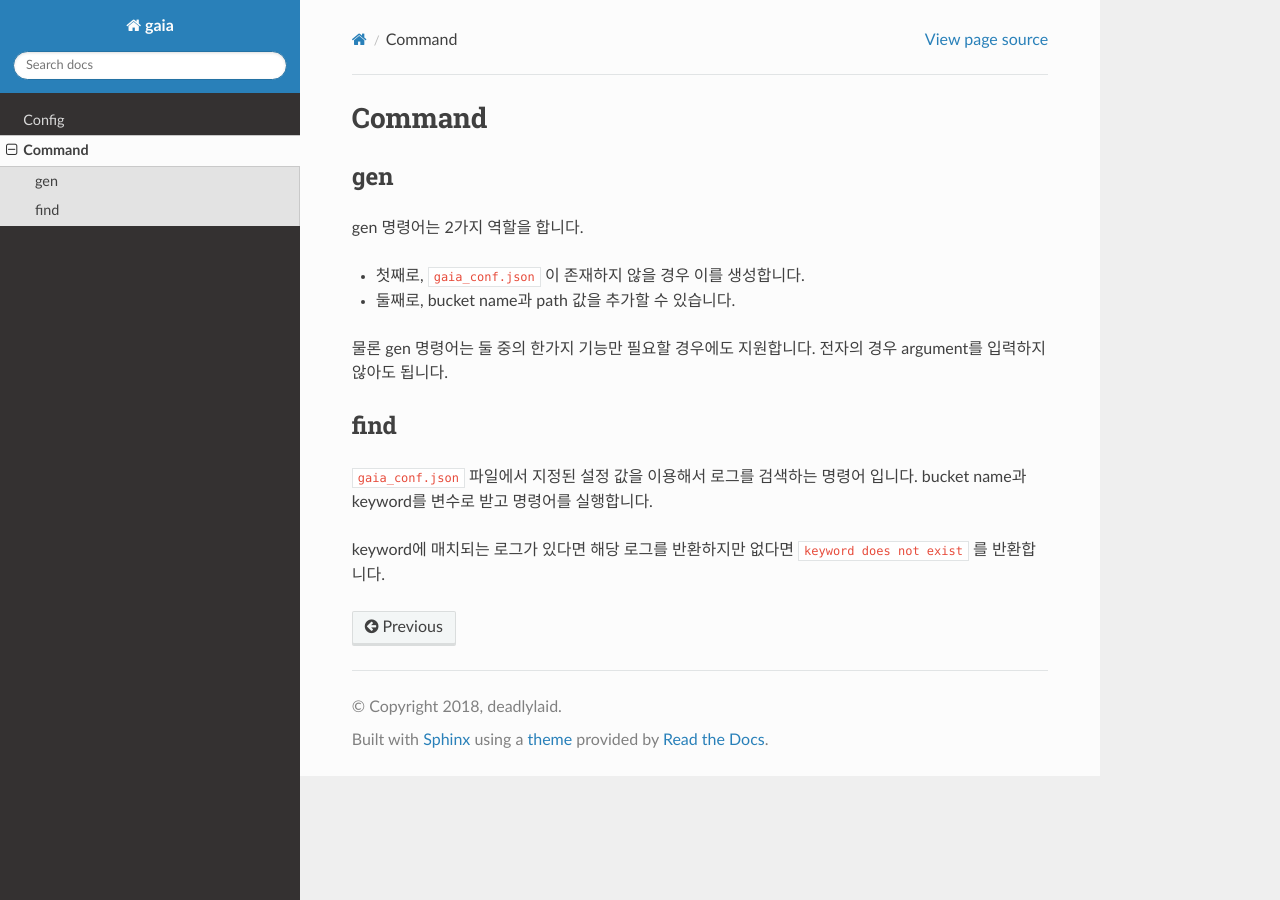
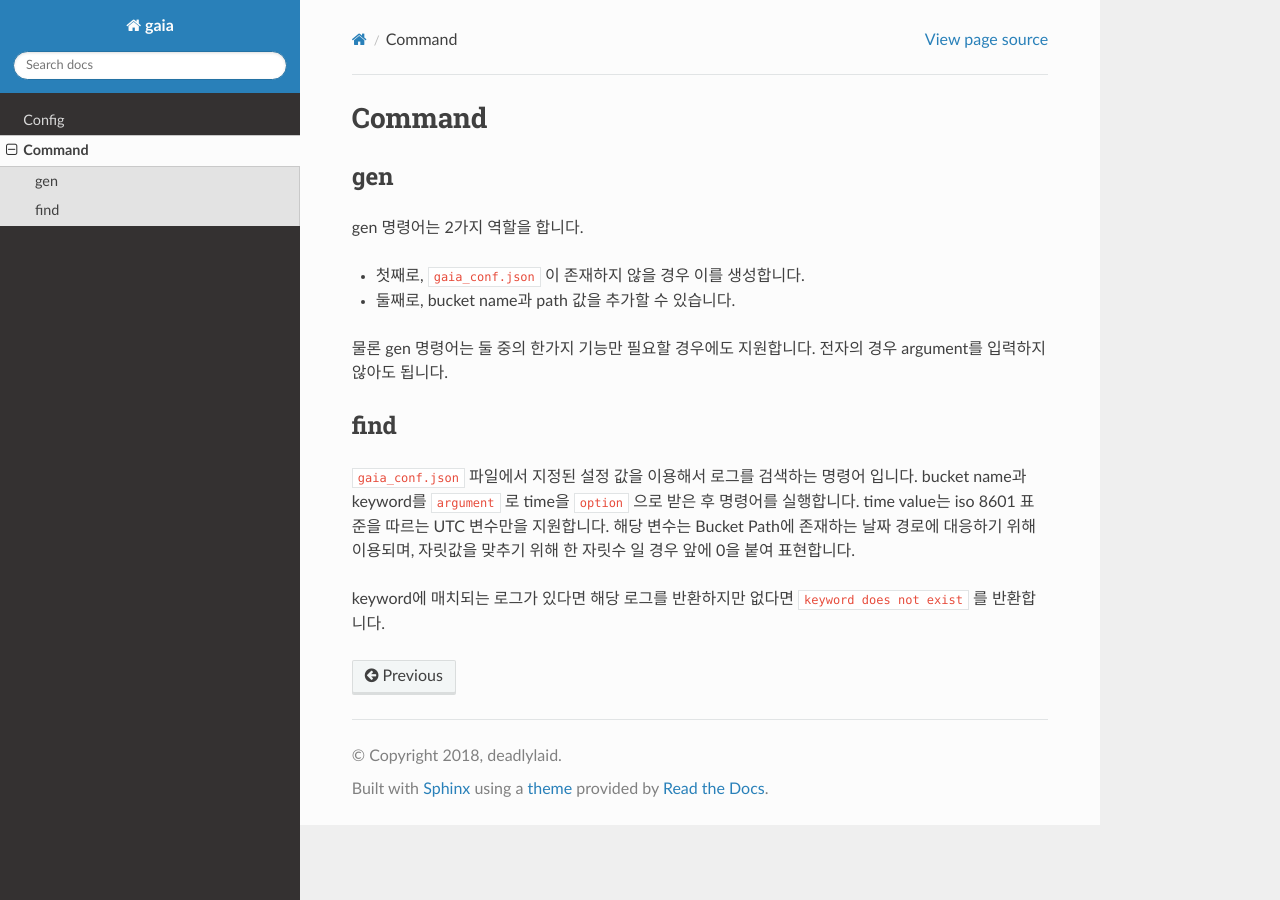
Before and after one commit to deadlylaid/gaia, a Sphinx documentation site: the page built from docs/command.rst, in a window 1280 px wide. Built offline with Sphinx 7.4.7 and the Read the Docs theme 2.0.0, drawn with Linux system fonts in a browser that asks for light colours.

Commit message:
docs about time value

```diff
--- a/docs/command.rst
+++ b/docs/command.rst
@@ -14,6 +14,8 @@ find
 ----
 
 ``gaia_conf.json`` 파일에서 지정된 설정 값을 이용해서 로그를 검색하는 명령어 입니다.
-bucket name과 keyword를 변수로 받고 명령어를 실행합니다.
+bucket name과 keyword를 ``argument`` 로 time을 ``option`` 으로 받은 후 명령어를 실행합니다.
+time value는 iso 8601 표준을 따르는 UTC 변수만을 지원합니다. 해당 변수는 Bucket Path에 존재하는 날짜 경로에 대응하기 위해 이용되며, 자릿값을 맞추기 위해
+한 자릿수 일 경우 앞에 0을 붙여 표현합니다.
 
 keyword에 매치되는 로그가 있다면 해당 로그를 반환하지만 없다면 ``keyword does not exist`` 를 반환합니다.
--- a/docs/config.rst
+++ b/docs/config.rst
@@ -14,4 +14,5 @@ gaia_conf.json파일은
 
 처럼 사용합니다.
 
-Bucket Name은 gaia에서 key값으로 이용되므로 실제 S3에 생성되어있는 Bucket Name과 같아야합니다.
+Bucket Name은 gaia에서 key값으로 이용되므로 실제 S3에 생성되어있는 Bucket Name과 같아야합니다. 또한 gaia는 S3 Bucket Path가 날짜 단위로
+나뉘어져 있는 경우에도 문제 없이 대응합니다. 예를 들어 실제 경로가 ``log/path/<년>/<월>/<일>/`` 로 날짜마다 가변적으로 대응되어야 한다면 위의 예시와 같이 ``<>`` 를 사용하여 대응할 수 있습니다.
```
